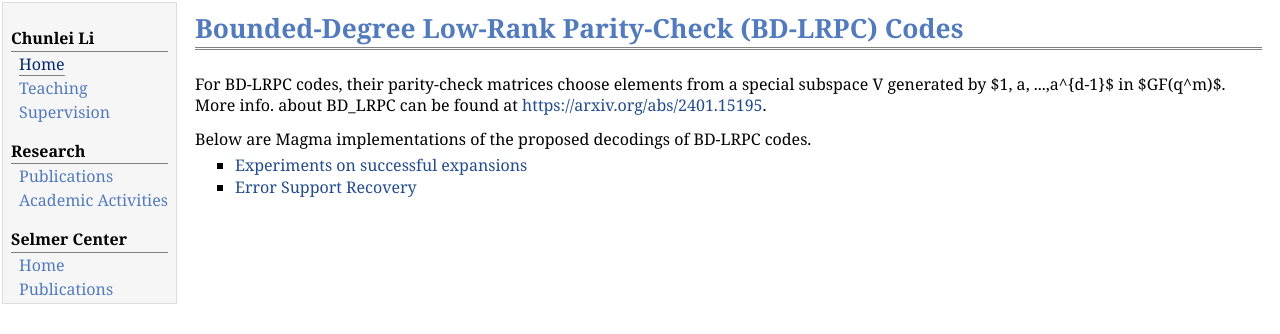
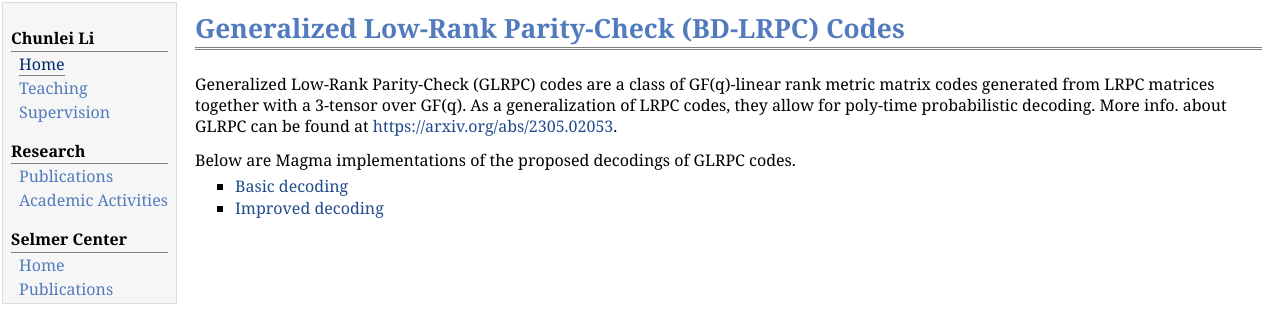
Before and after one commit to Chunlei-Li/chunlei-li.github.io, a plain HTML site: page projects/glrpc.html in a window 1280 px wide. Drawn offline with Linux system fonts and the light colour scheme.

Commit message:
Update glrpc.html

```diff
--- a/projects/glrpc.html
+++ b/projects/glrpc.html
@@ -25,21 +25,24 @@
 <td id="layout-content">
   <div id="toptitle">
   <h1>
-  Bounded-Degree Low-Rank Parity-Check (BD-LRPC) Codes
+  Generalized Low-Rank Parity-Check (BD-LRPC) Codes
   </h1>
   </div>
   <p>
-  For BD-LRPC codes, their parity-check matrices choose elements from a special subspace V generated by $1, a, ...,a^{d-1}$ in $GF(q^m)$.
-    More info. about BD_LRPC can be found at <a href="https://arxiv.org/abs/2305.02053">https://arxiv.org/abs/2401.15195</a>.
+  Generalized Low-Rank Parity-Check (GLRPC) codes are a class of GF(q)-linear rank metric matrix codes
+  generated from LRPC matrices together with a 3-tensor over GF(q). As a generalization of LRPC codes,
+  they allow for poly-time probabilistic decoding. More info. about GLRPC can be found at <a href="https://arxiv.org/abs/2305.02053">https://arxiv.org/abs/2305.02053</a>.
   </p>
 
-  <p>Below are Magma implementations of the proposed decodings of BD-LRPC codes.</p>
+  <p>
+    Below are Magma implementations of the proposed decodings of GLRPC codes.
+  </p>
 
 
   	<ul>
-  		<li><a href="MatrixRowSpaceFilling.txt">Experiments on successful expansions</a>
+  		<li><a href="GLRPC_Decoding.txt">Basic decoding</a>
   		</li>
-  		<li><a href"BD_LRPC_error_support_recovery.txt">Error Support Recovery</a>
+  		<li><a href="GLRPC_Alternative_Decoding.txt">Improved decoding</a>
   		</li>
   	</ul>
 </td>
```
